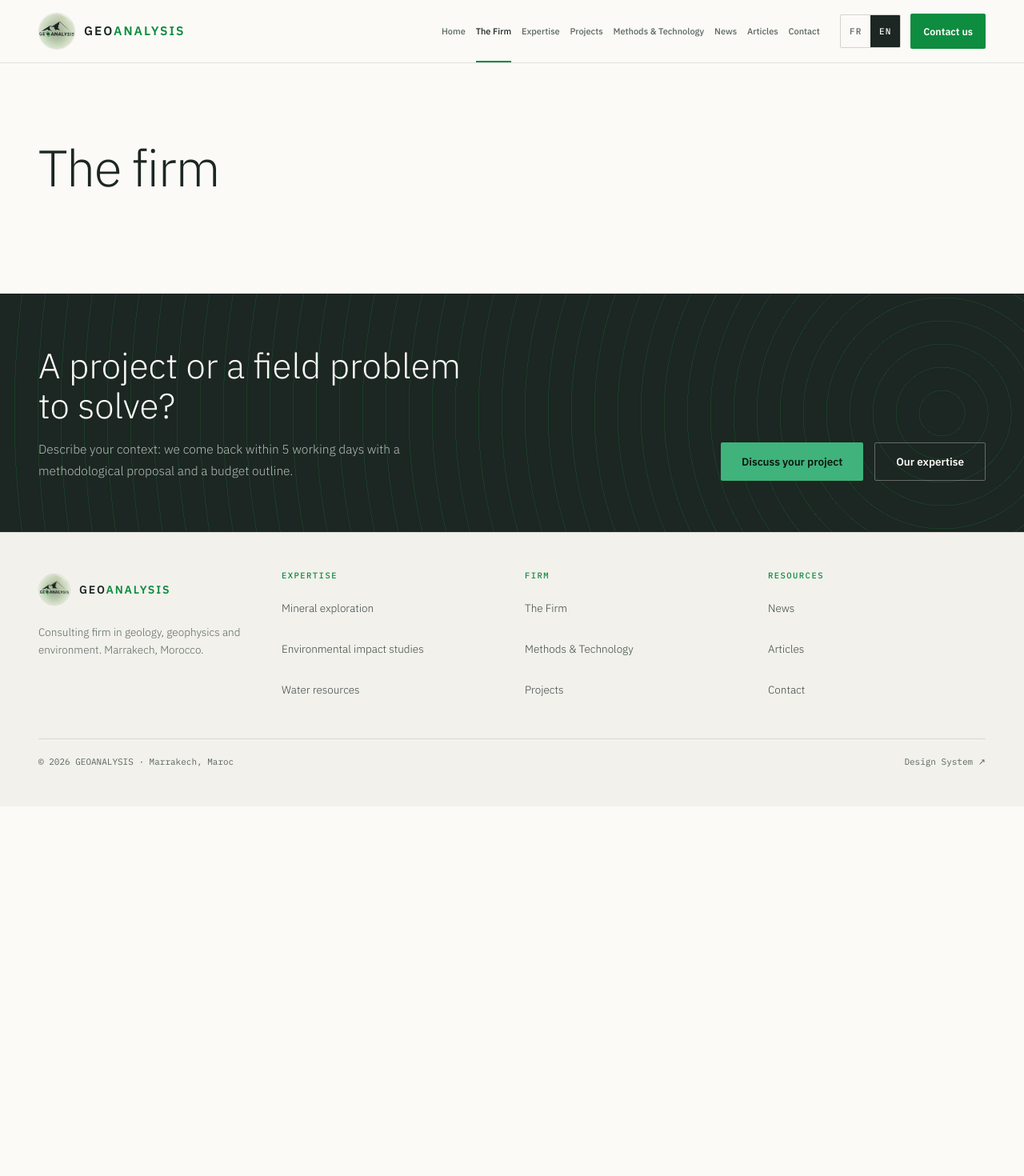
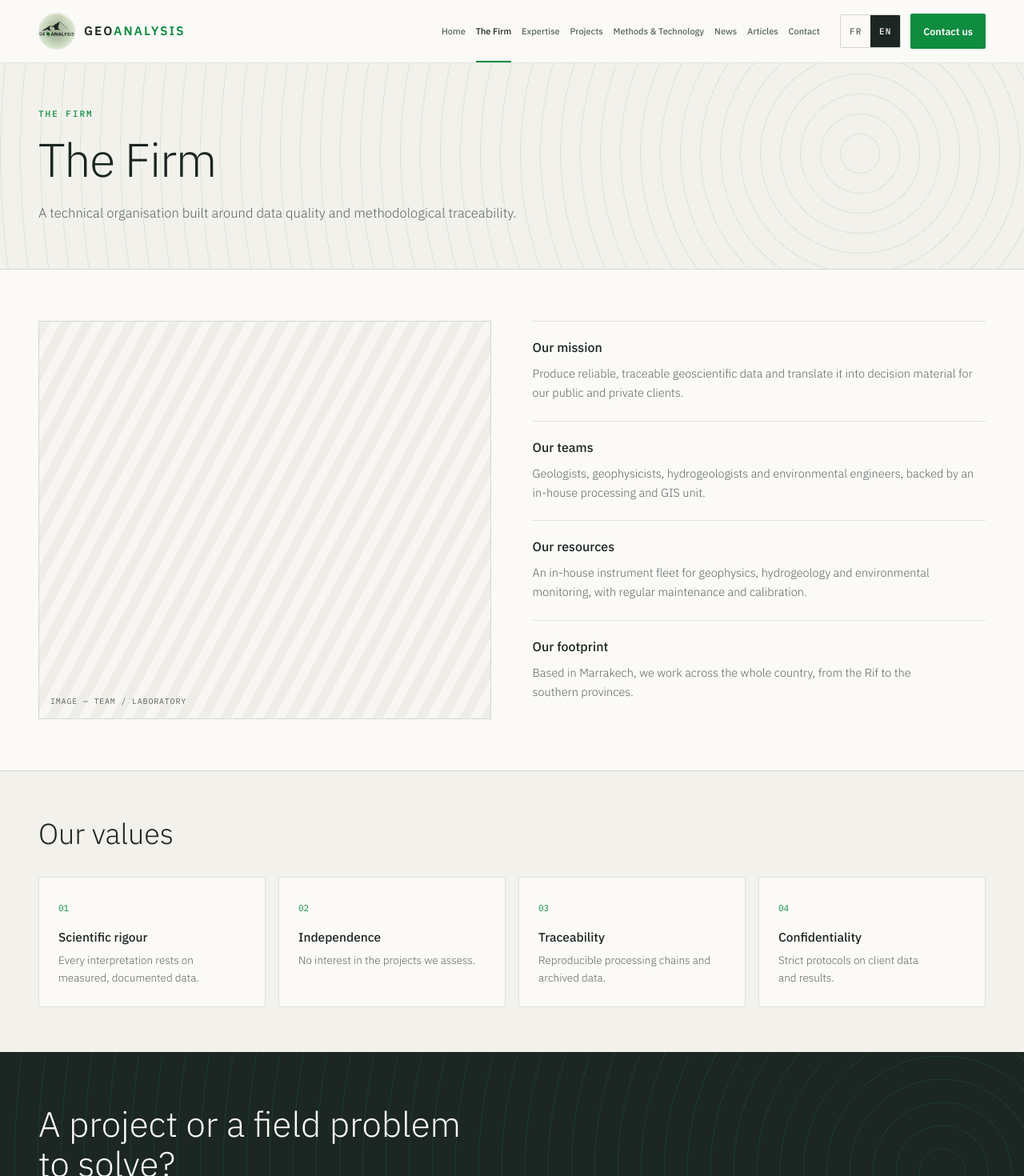
Before and after one commit to yassinejoundi/geoanalysis-ma, a Next.js app: page /en/bureau in a window 1280 px wide. Shown: the top 1470 px of the page at 80% size. Before the commit the page ends 1008 px from the top, so only its background shows below. Built offline with nearby package versions, Linux system fonts and the light colour scheme.

Commit message:
feat(site): build firm overview page

```diff
--- a/app/[lang]/bureau/page.tsx
+++ b/app/[lang]/bureau/page.tsx
@@ -1,8 +1,44 @@
+import type { Metadata } from "next";
+import { PageHero } from "@/components/site/page-hero";
+import { firmContentBlocks, firmValues } from "@/lib/content/firm";
 import { isLocale, localize } from "@/lib/i18n";
 import { notFound } from "next/navigation";
+
+const pageCopy = {
+  fr: {
+    title: "Le Bureau", lead: "Une structure technique construite autour de la qualité de la donnée et de la traçabilité méthodologique.",
+    description: "Découvrez GEOANALYSIS, bureau d’études à Marrakech, sa mission, ses équipes, ses moyens et ses principes.",
+    imageLabel: "IMAGE — ÉQUIPE / LABORATOIRE", valuesTitle: "Nos valeurs",
+  },
+  en: {
+    title: "The Firm", lead: "A technical organisation built around data quality and methodological traceability.",
+    description: "Meet GEOANALYSIS, a Marrakech-based consultancy: our mission, team, resources and principles.",
+    imageLabel: "IMAGE — TEAM / LABORATORY", valuesTitle: "Our values",
+  },
+} as const;
+
+export async function generateMetadata({ params }: { params: Promise<{ lang: string }> }): Promise<Metadata> {
+  const { lang } = await params;
+  if (!isLocale(lang)) return {};
+  const { title, description } = pageCopy[lang];
+  return { title: `${title} | GEOANALYSIS`, description };
+}
 
 export default async function FirmPage({ params }: { params: Promise<{ lang: string }> }) {
   const { lang } = await params;
   if (!isLocale(lang)) notFound();
-  return <main><h1>{localize({ fr: "Le bureau", en: "The firm" }, lang)}</h1></main>;
+  const copy = pageCopy[lang];
+
+  return (
+    <main className="firm-page">
+      <PageHero kicker={copy.title} title={copy.title} lead={copy.lead}/>
+      <section className="firm-overview" aria-label={lang === "fr" ? "Présentation du bureau" : "About the firm"}>
+        <div className="firm-image-placeholder" aria-hidden="true">{copy.imageLabel}</div>
+        <div className="firm-content-blocks">{firmContentBlocks.map((block) => <article className="firm-content-block" key={block.title.fr}><h2>{localize(block.title, lang)}</h2><p>{localize(block.description, lang)}</p></article>)}</div>
+      </section>
+      <section className="firm-values" aria-labelledby="firm-values-title">
+        <div className="firm-values-inner"><h2 id="firm-values-title">{copy.valuesTitle}</h2><ul>{firmValues.map((value) => <li key={value.number}><span className="firm-value-number">{value.number}</span><h3>{localize(value.title, lang)}</h3><p>{localize(value.description, lang)}</p></li>)}</ul></div>
+      </section>
+    </main>
+  );
 }
--- a/app/globals.css
+++ b/app/globals.css
@@ -390,8 +390,31 @@
 .home-article-list { gap: 14px; }
 .home-article-card { display: flex; flex-direction: column; gap: 10px; padding: 20px; }
 .home-article-card .home-editorial-title { font-size: 16.5px; }
+.site-content > main.firm-page { width: 100%; max-width: none; margin: 0; padding: 0; }
+.page-hero { position: relative; overflow: hidden; border-bottom: 1px solid var(--border); background: var(--surface-soft); }
+.page-hero::before { position: absolute; inset: 0; background: repeating-radial-gradient(circle at 84% 44%, transparent 0 24px, rgba(14,140,63,.11) 24px 25px); content: ""; }
+.page-hero-inner { position: relative; width: min(100%, 1360px); margin-inline: auto; padding: clamp(52px, 7vh, 86px) clamp(20px, 4vw, 48px); }
+.page-hero-kicker { margin: 0; color: var(--brand); font-family: var(--font-data); font-size: 11px; font-weight: 500; letter-spacing: .18em; line-height: 1.4; text-transform: uppercase; }
+.site-content > main.firm-page .page-hero h1 { max-width: 22ch; margin: 18px 0 0; color: var(--foreground); font-size: clamp(32px, 4.6vw, 60px); font-weight: 300; letter-spacing: -.02em; line-height: 1.08; }
+.page-hero-lead { max-width: 60ch; margin: 20px 0 0; color: var(--muted); font-size: clamp(15px, 1.3vw, 17px); font-weight: 300; line-height: 1.7; }
+.firm-overview { display: grid; grid-template-columns: repeat(2, minmax(0, 1fr)); gap: clamp(32px, 4vw, 64px); width: min(100%, 1360px); margin-inline: auto; padding: clamp(56px, 8vh, 96px) clamp(20px, 4vw, 48px); }
+.firm-image-placeholder { display: flex; min-height: clamp(240px, 34vw, 420px); align-items: flex-end; padding: 14px; border: 1px solid var(--border); background: repeating-linear-gradient(118deg,#eeede7 0 12px,#f7f6f2 12px 24px); color: var(--muted); font-family: var(--font-data); font-size: 10px; letter-spacing: .08em; }
+.firm-content-blocks { min-width: 0; }
+.firm-content-block { padding: 22px 0; border-top: 1px solid var(--border); }
+.firm-content-block h2 { margin: 0; font-size: 16px; font-weight: 500; line-height: 1.3; }
+.firm-content-block p { margin: 10px 0 0; color: var(--muted); font-size: 14.5px; font-weight: 300; line-height: 1.68; }
+.firm-values { border-top: 1px solid var(--border); background: var(--surface-soft); }
+.firm-values-inner { width: min(100%, 1360px); margin-inline: auto; padding: clamp(52px, 7vh, 88px) clamp(20px, 4vw, 48px); }
+.firm-values h2 { margin: 0; font-size: clamp(24px, 3vw, 36px); font-weight: 300; line-height: 1.2; }
+.firm-values ul { display: grid; grid-template-columns: repeat(4, minmax(0, 1fr)); gap: 16px; margin: 32px 0 0; padding: 0; list-style: none; }
+.firm-values li { min-width: 0; padding: 24px; border: 1px solid var(--border); border-radius: 3px; background: var(--background); }
+.firm-value-number { color: var(--brand); font-family: var(--font-data); font-size: 11px; }
+.firm-values h3 { margin: 16px 0 0; font-size: 15.5px; font-weight: 500; line-height: 1.35; }
+.firm-values li p { margin: 9px 0 0; color: var(--muted); font-size: 13.5px; font-weight: 300; line-height: 1.6; }
 @media (max-width: 760px) { .home-hero-inner { grid-template-columns: minmax(0, 1fr); } .home-terrain { display: none; } .home-stats { grid-template-columns: repeat(2, minmax(0, 1fr)); } .home-about, .home-editorial-grid { grid-template-columns: minmax(0, 1fr); } .home-expertise-grid, .home-project-grid { grid-template-columns: repeat(2, minmax(0, 1fr)); } .home-steps { grid-template-columns: repeat(2, minmax(0, 1fr)); } }
 @media (max-width: 479px) { .home-hero-inner, .home-section-inner, .home-section { padding-right: 20px; padding-left: 20px; } .home-expertise-grid, .home-project-grid, .home-method-grid { grid-template-columns: minmax(0, 1fr); } .home-pillars { grid-template-columns: minmax(0, 1fr); } .home-actions > a { flex: 1 1 100%; } .home-expertise-card { min-height: 0; } }
+@media (max-width: 760px) { .firm-overview { grid-template-columns: minmax(0, 1fr); } .firm-image-placeholder { min-height: 280px; } .firm-values ul { grid-template-columns: repeat(2, minmax(0, 1fr)); } }
+@media (max-width: 479px) { .firm-values ul { grid-template-columns: minmax(0, 1fr); } }
 
 .site-conversion {
   position: relative;
--- /dev/null
+++ b/components/site/page-hero.tsx
@@ -0,0 +1,3 @@
+export function PageHero({ kicker, title, lead }: { kicker: string; title: string; lead: string }) {
+  return <section className="page-hero"><div className="page-hero-inner"><p className="page-hero-kicker">{kicker}</p><h1>{title}</h1><p className="page-hero-lead">{lead}</p></div></section>;
+}
--- /dev/null
+++ b/lib/content/firm.ts
@@ -0,0 +1,24 @@
+import type { LocalizedText } from "@/lib/i18n";
+
+export interface FirmContentBlock {
+  title: LocalizedText;
+  description: LocalizedText;
+}
+
+export interface FirmValue extends FirmContentBlock {
+  number: string;
+}
+
+export const firmContentBlocks: FirmContentBlock[] = [
+  { title: { fr: "Notre mission", en: "Our mission" }, description: { fr: "Produire une donnée géoscientifique fiable et traçable, et la traduire en éléments de décision pour nos clients publics et privés.", en: "Produce reliable, traceable geoscientific data and translate it into decision material for our public and private clients." } },
+  { title: { fr: "Nos équipes", en: "Our teams" }, description: { fr: "Géologues, géophysiciens, hydrogéologues et ingénieurs environnement, appuyés par un pôle traitement et SIG interne.", en: "Geologists, geophysicists, hydrogeologists and environmental engineers, backed by an in-house processing and GIS unit." } },
+  { title: { fr: "Nos moyens", en: "Our resources" }, description: { fr: "Parc instrumental propre pour la géophysique, l’hydrogéologie et le suivi environnemental, avec maintenance et calibration régulières.", en: "An in-house instrument fleet for geophysics, hydrogeology and environmental monitoring, with regular maintenance and calibration." } },
+  { title: { fr: "Notre ancrage", en: "Our footprint" }, description: { fr: "Basés à Marrakech, nous intervenons sur l’ensemble du territoire national, du Rif aux provinces du Sud.", en: "Based in Marrakech, we work across the whole country, from the Rif to the southern provinces." } },
+];
+
+export const firmValues: FirmValue[] = [
+  { number: "01", title: { fr: "Rigueur scientifique", en: "Scientific rigour" }, description: { fr: "Chaque interprétation est adossée à une donnée mesurée et documentée.", en: "Every interpretation rests on measured, documented data." } },
+  { number: "02", title: { fr: "Indépendance", en: "Independence" }, description: { fr: "Aucun intérêt dans les projets que nous évaluons.", en: "No interest in the projects we assess." } },
+  { number: "03", title: { fr: "Traçabilité", en: "Traceability" }, description: { fr: "Chaînes de traitement reproductibles et données archivées.", en: "Reproducible processing chains and archived data." } },
+  { number: "04", title: { fr: "Confidentialité", en: "Confidentiality" }, description: { fr: "Protocoles stricts sur les données clients et les résultats.", en: "Strict protocols on client data and results." } },
+];
```
